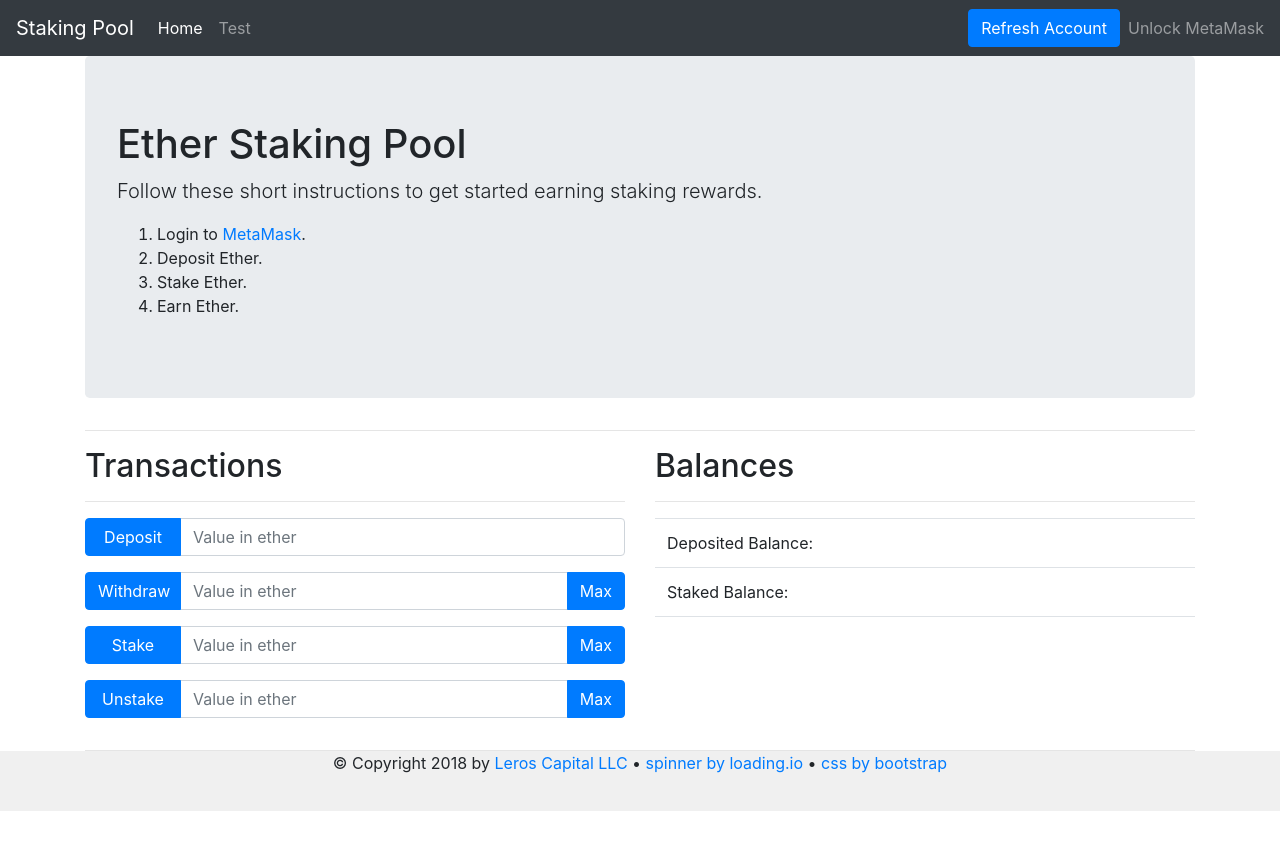
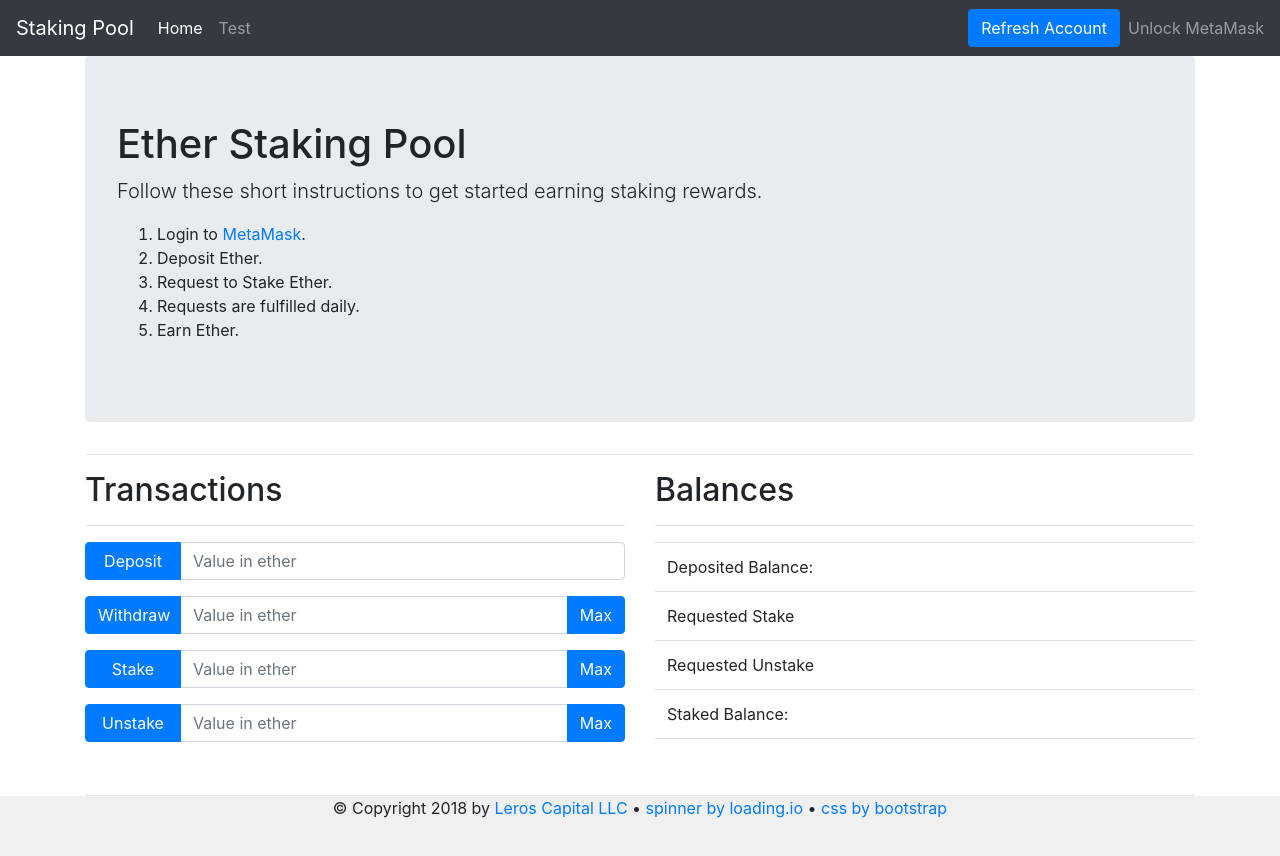
Before and after one commit to antonioshadji/ethereum-staking-smart-contract, a website: page src/index.html in a window 1280 px wide. Before the commit the page ends 811 px from the top, so only its background shows below. Drawn offline with Linux system fonts and the light colour scheme.

Commit message:
updated fields on gui

```diff
--- a/src/index.html
+++ b/src/index.html
@@ -39,7 +39,8 @@
         <ol>
           <li>Login to <a href="//metamask.io">MetaMask</a>.</li>
           <li>Deposit Ether.</li>
-          <li>Stake Ether.</li>
+          <li>Request to Stake Ether.</li>
+          <li>Requests are fulfilled daily.</li>
           <li>Earn Ether.</li>
         </ol>
 
@@ -94,8 +95,16 @@
                 <td><span id='s_value'></span></td>
               </tr>
               <tr>
+                <td>Requested Stake</td>
+                <td><span id='s_req_stake'></span></td>
+              </tr>
+              <tr>
+                <td>Requested Unstake</td>
+                <td><span id='s_req_unstake'></span></td>
+              </tr>
+              <tr>
                 <td>Staked Balance:</td>
-                <td><span id='s_pw'></span></td>
+                <td><span id='s_staked'></span></td>
               </tr>
               <tr>
                 <td></td>
```
